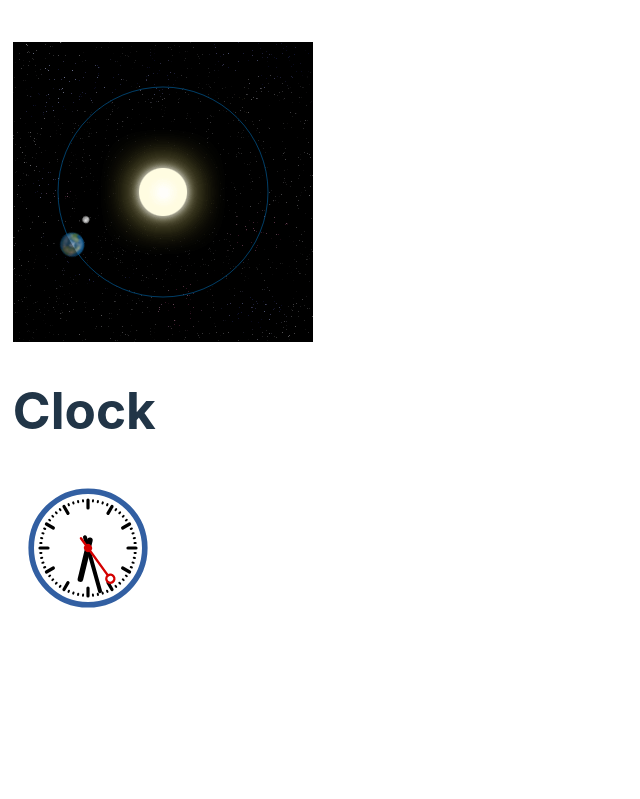
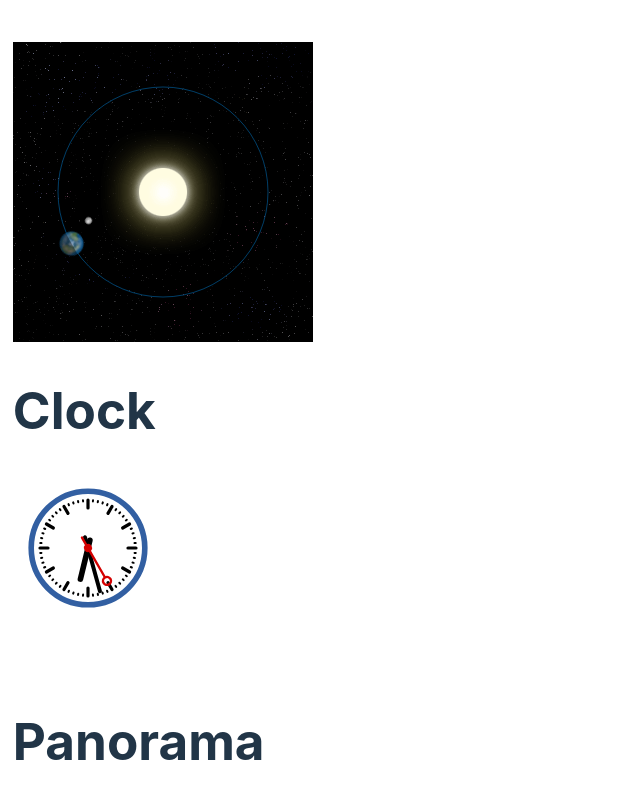
Before and after one commit to zVoidra/html-canvas-react, a React (Vite) app: page / in a window 1280 px wide. Shown: the part 221-1020 px from the top of the page, without its empty margins (0-640 px from the left). Before the commit the page ends 912 px from the top, so only its background shows below. Built offline with nearby package versions, Linux system fonts and the light colour scheme.

Commit message:
Panorama html canvas initialization.

```diff
--- a/src/App.tsx
+++ b/src/App.tsx
@@ -1,5 +1,6 @@
 import Clock from "./components/Clock/Clock";
 import Sol from "./components/Sol/Sol";
+import Panorama from "./components/Panorama/Panorama";
 import "./App.css";
 
 function App() {
@@ -8,6 +9,7 @@ function App() {
       <h1>Hello!</h1>
       <Sol />
       <Clock />
+      <Panorama />
     </div>
   );
 }
--- /dev/null
+++ b/src/components/Panorama/Panorama.tsx
@@ -0,0 +1,7 @@
+export default function Panorama() {
+  return (
+    <div>
+      <h1>Panorama</h1>
+    </div>
+  );
+}
```
